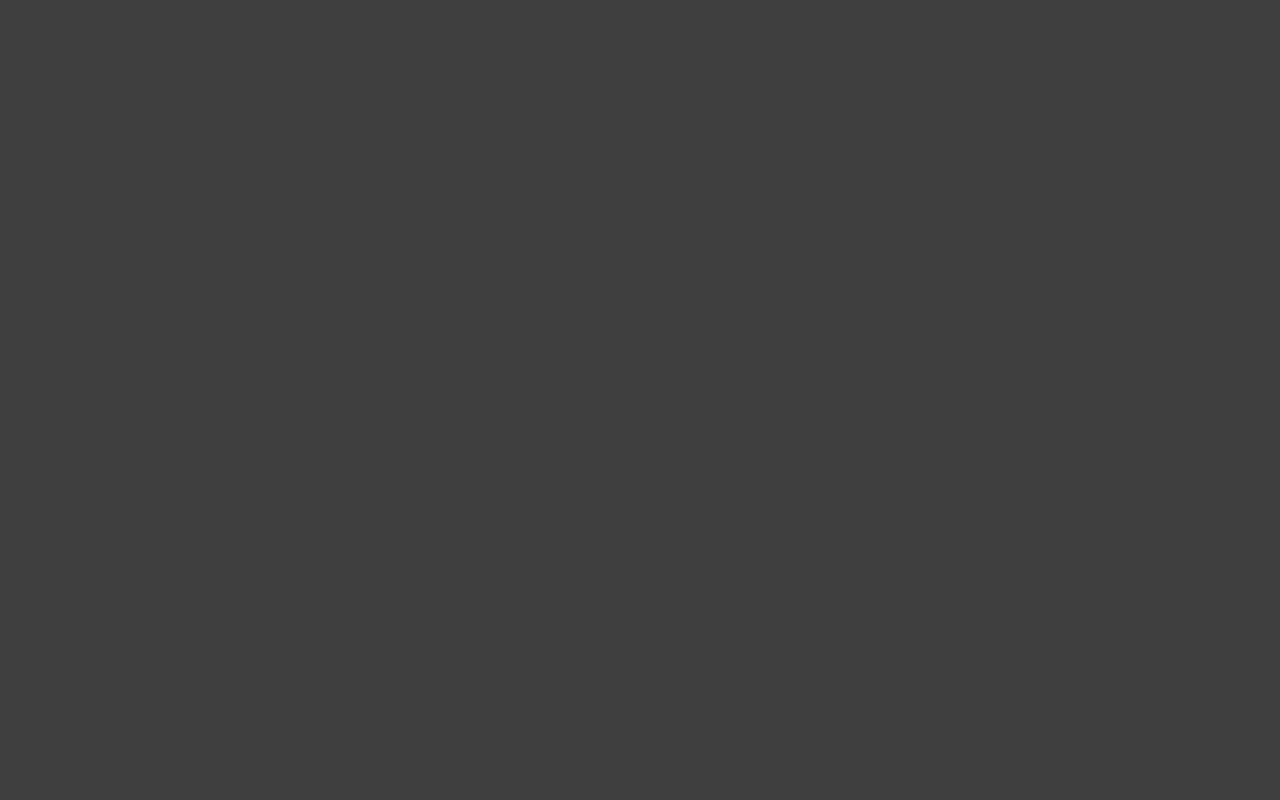
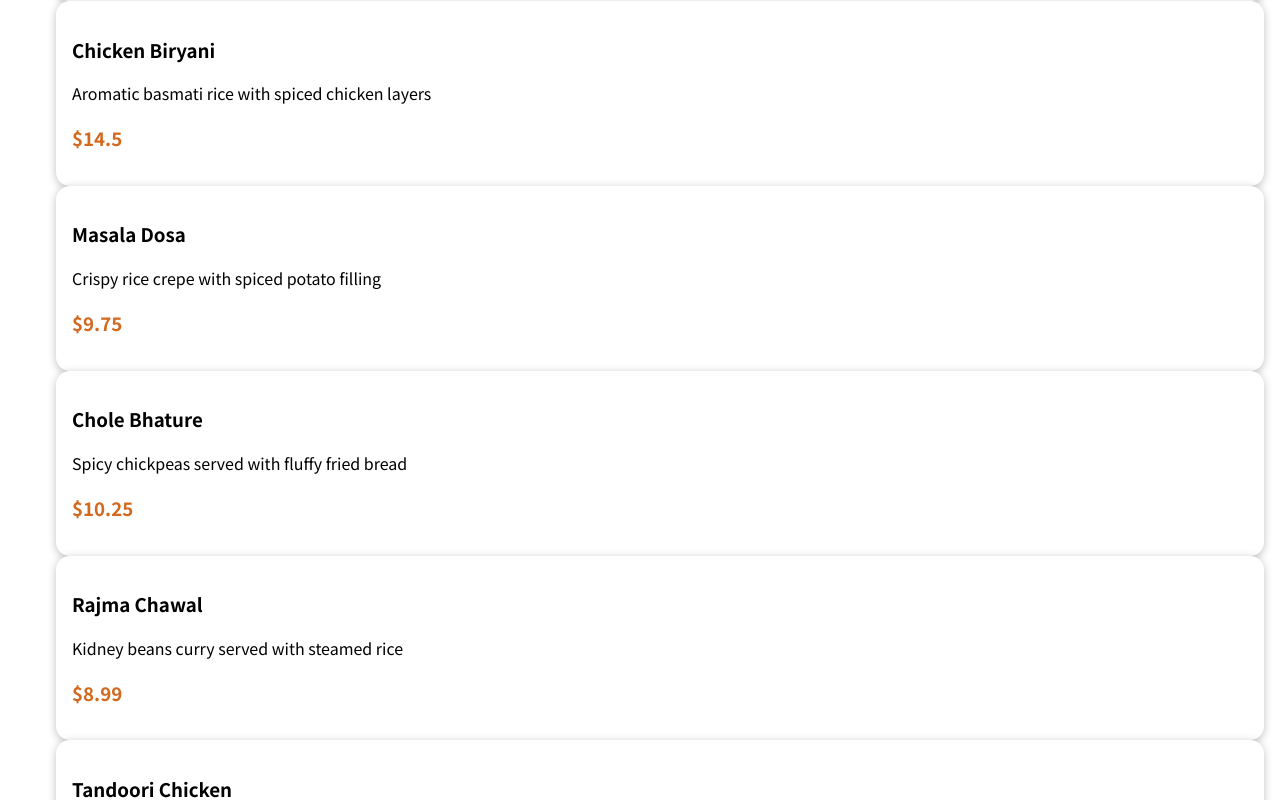
Before and after one commit to Ayanadiya/Restaurant-App, a React (Create React App) app: page / in a window 1280 px wide. Shown: the part 945-1745 px from the top of the page. Before the commit the page ends 800 px from the top, so only its background shows below. Built offline with nearby package versions, Linux system fonts and the light colour scheme.

Commit message:
created mealslist

```diff
--- a/src/App.js
+++ b/src/App.js
@@ -1,12 +1,12 @@
 import { Fragment } from "react/jsx-runtime";
 import Header from "./components/Layout/Header";
-import Summary from "./components/Meals/Summary";
+import Meals from "./components/Meals/Meals";
 function App() {
   return (
     <Fragment>
       <Header/>
       <main>
-        <Summary/>
+        <Meals/>
       </main>
     </Fragment>
   );
--- /dev/null
+++ b/src/components/Meals/Meals.js
@@ -0,0 +1,14 @@
+import React, { Fragment } from "react";
+import Summary from "./Summary";
+import MealsList from "./MealsList";
+
+const Meals=()=>{
+    return(
+        <Fragment>
+            <Summary/>
+            <MealsList/>
+        </Fragment>
+    )
+}
+
+export default Meals;
--- /dev/null
+++ b/src/components/Meals/MealsCard.js
@@ -0,0 +1,14 @@
+import React from "react";
+import classes from './MealsCard.module.css'
+import Card from '../UI/Card'
+const MealsCard=(props)=>{
+    return(
+        <Card className={classes.card}>
+            <h3>{props.name}</h3>
+            <p>{props.description}</p>
+            <h3 className={classes.price}>${props.price}</h3>
+        </Card>
+    )
+}
+
+export default MealsCard;
--- /dev/null
+++ b/src/components/Meals/MealsCard.module.css
@@ -0,0 +1,14 @@
+.card{
+    width: 500px;
+    color: rgb(11, 11, 11);
+    background-color: white;
+    align-content: center;
+    margin: auto;
+    padding: 20px;
+    border-color: black;
+}
+
+
+.price{
+    color: chocolate;
+}
--- /dev/null
+++ b/src/components/Meals/MealsList.js
@@ -0,0 +1,62 @@
+import React from "react";
+import MealsCard from "./MealsCard";
+import classes from "./MealsList.module.css"
+import Card from "../UI/Card";
+
+const DUMMY_MEAL=[
+    {
+    id: 'i1',
+    name: 'Paneer Butter Masala',
+    description: 'Cottage cheese in rich creamy tomato gravy',
+    price: 12.99,
+  },
+  {
+    id: 'i2',
+    name: 'Chicken Biryani',
+    description: 'Aromatic basmati rice with spiced chicken layers',
+    price: 14.5,
+  },
+  {
+    id: 'i3',
+    name: 'Masala Dosa',
+    description: 'Crispy rice crepe with spiced potato filling',
+    price: 9.75,
+  },
+  {
+    id: 'i4',
+    name: 'Chole Bhature',
+    description: 'Spicy chickpeas served with fluffy fried bread',
+    price: 10.25,
+  },
+  {
+    id: 'i5',
+    name: 'Rajma Chawal',
+    description: 'Kidney beans curry served with steamed rice',
+    price: 8.99,
+  },
+  {
+    id: 'i6',
+    name: 'Tandoori Chicken',
+    description: 'Char-grilled chicken marinated in yogurt and spices',
+    price: 13.5,
+  }
+    ]
+
+const MealsList=()=>{
+    return (
+        <Card>
+        <ul className={classes.card}>
+            {(DUMMY_MEAL || []).map((meal)=>{
+                return <MealsCard
+                key={meal.id}
+                name={meal.name}
+                description={meal.description}
+                price={meal.price}
+                />
+            })}
+        </ul>
+        </Card>
+    )
+}
+
+export default MealsList;
--- /dev/null
+++ b/src/components/Meals/MealsList.module.css
@@ -0,0 +1,4 @@
+.box{
+    margin: auto;
+    border-radius: 2px;
+}
--- /dev/null
+++ b/src/components/UI/Card.js
@@ -0,0 +1,8 @@
+import classes from "./Card.module.css"
+const Card=(props)=>{
+    return(
+        <div className={classes.card}>{props.children}</div>
+    )
+}
+
+export default Card;
--- /dev/null
+++ b/src/components/UI/Card.module.css
@@ -0,0 +1,6 @@
+.card{
+    padding:1rem;
+    box-shadow: 0 2px 8px rgba(0, 0, 0, 0.25);
+    border-radius: 14px;
+    background-color: white;
+}
```
